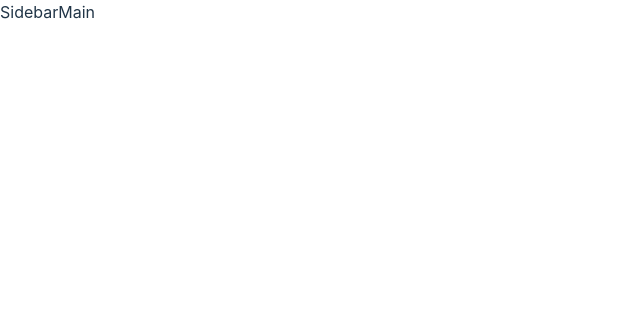
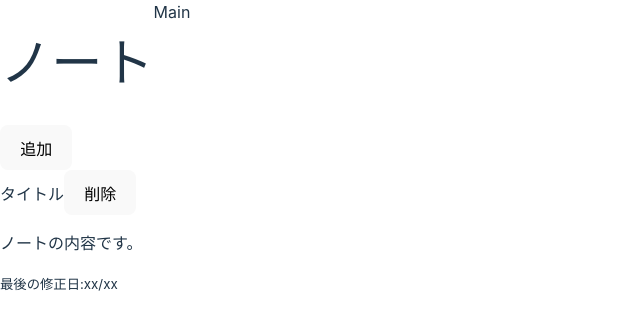
Before and after one commit to Naru-hub/noteapp-with-react, a React (Vite) app: page / in a window 1280 px wide. Shown: the top 330 px of the page, without its empty margins (0-640 px from the left). Built offline with nearby package versions, Linux system fonts and the light colour scheme.

Commit message:
SidebarのHTMLの雛形を作成

```diff
--- a/src/components/Sidebar.jsx
+++ b/src/components/Sidebar.jsx
@@ -2,7 +2,24 @@
 import "./Sidebar.css";
 
 const Sidebar = () => {
-  return <div>Sidebar</div>;
+  return (
+    <div className="app-sidebar">
+      <div className="app-sidebar-header">
+        <h1>ノート</h1>
+        <button>追加</button>
+      </div>
+      <div className="app-sidebar-notes">
+        <div className="app-sidebar-note">
+          <div className="sidebar-note-title">
+            <strong>タイトル</strong>
+            <button>削除</button>
+          </div>
+          <p>ノートの内容です。</p>
+          <small>最後の修正日:xx/xx</small>
+        </div>
+      </div>
+    </div>
+  );
 };
 
 export default Sidebar;
```
